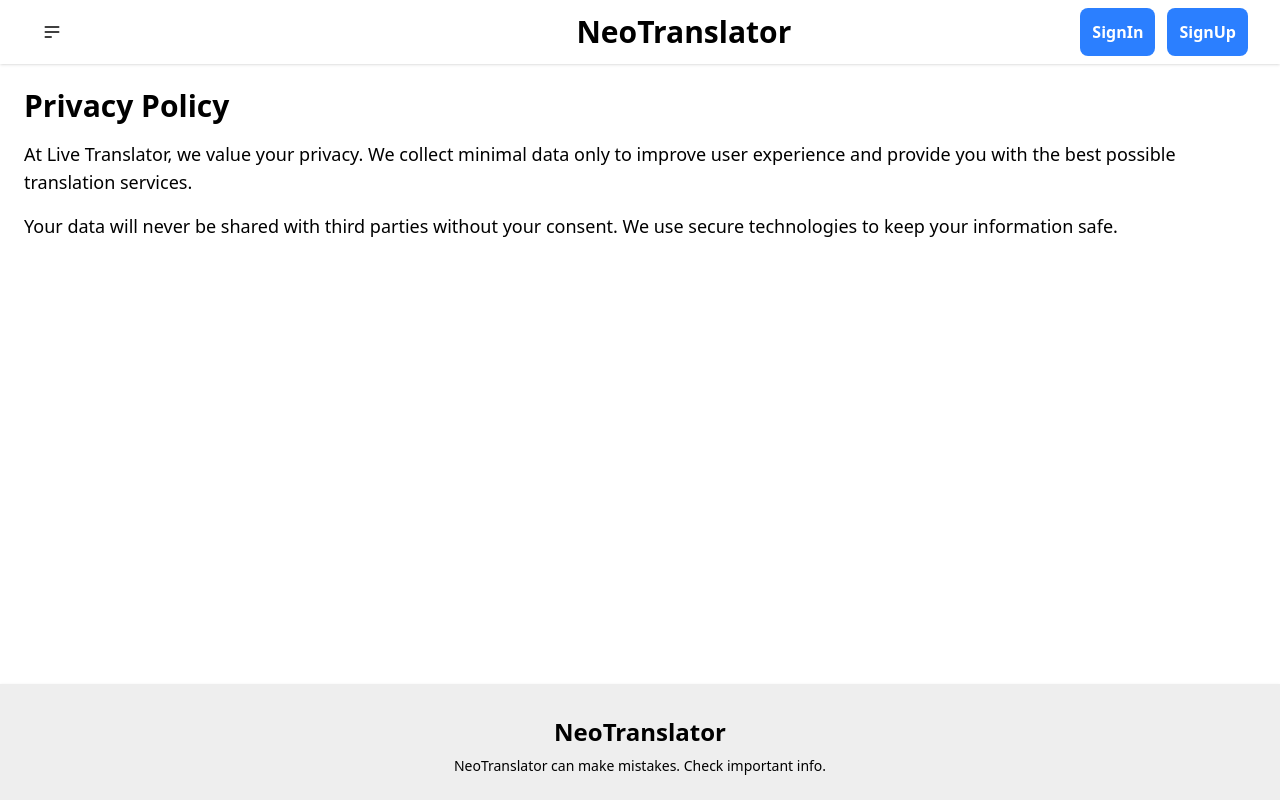
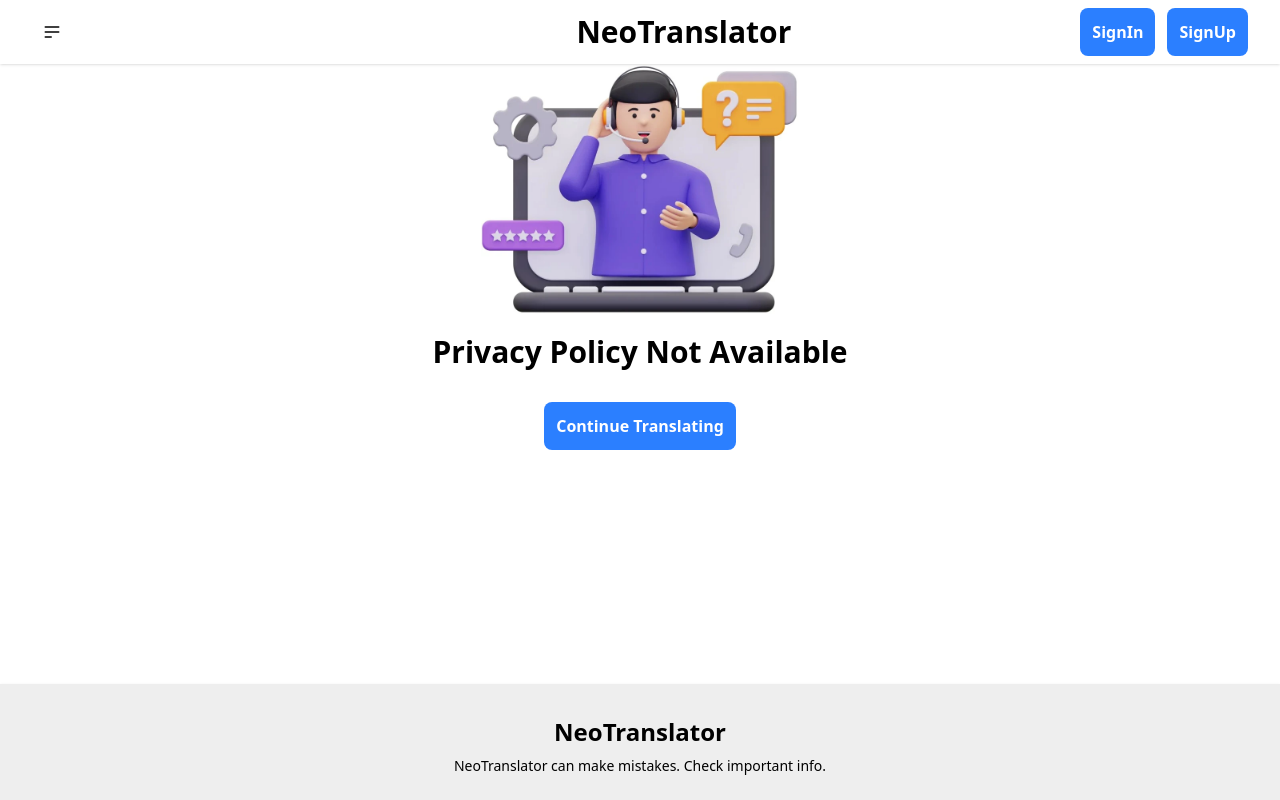
Before and after one commit to md-abu-naim/NeoTranslator-Client, a React (Vite) app: page /terms in a window 1280 px wide. Built offline with nearby package versions, Linux system fonts and the light colour scheme.

Commit message:
terms page update

```diff
--- a/src/Components/SignIn.jsx
+++ b/src/Components/SignIn.jsx
@@ -38,7 +38,7 @@ const SignIn = () => {
                                 <input className="w-full outline-none border-b border-gray-400" placeholder="Password"  {...register("password", { required: true })} type="password" />
                                 {errors.exampleRequired && <span>This field is required</span>}
                             </div>
-                            <input type="submit" className="w-full font-bold bg-blue-500 hover:bg-blue-900 transition duration-300 text-white p-3 mt-3 rounded-4xl" />
+                            <input type="submit" value='SIGN IN' className="w-full font-bold bg-blue-500 hover:bg-blue-900 transition duration-300 text-white p-3 mt-3 rounded-4xl" />
                         </form>
 
                         <div className="flex flex-col items-center justify-center">
--- a/src/Components/SignUp.jsx
+++ b/src/Components/SignUp.jsx
@@ -42,7 +42,7 @@ const SignUp = () => {
                         <input className="w-full outline-none border-b border-gray-400" placeholder="Password"  {...register("password", { required: true })} type="password" />
                         {errors.exampleRequired && <span>This field is required</span>}
                     </div>
-                    <input type="submit" className="w-full font-bold bg-blue-500 hover:bg-blue-900 transition duration-300 text-white p-3 mt-3 rounded-4xl" />
+                    <input type="submit" value='SIGN UP' className="w-full font-bold bg-blue-500 hover:bg-blue-900 transition duration-300 text-white p-3 mt-3 rounded-4xl" />
                 </form>
 
                 <div className="flex flex-col items-center justify-center">
--- a/src/Pages/Terms/Terms.jsx
+++ b/src/Pages/Terms/Terms.jsx
@@ -1,17 +1,13 @@
-import React from 'react';
+import { Link } from 'react-router-dom';
 
 const Terms = () => {
-    return (
-        <div className="container mx-auto p-6">
-      <h1 className="text-3xl font-bold mb-4">Privacy Policy</h1>
-      <p className="text-lg">
-        At Live Translator, we value your privacy. We collect minimal data only to improve user experience and provide you with the best possible translation services.
-      </p>
-      <p className="text-lg mt-4">
-        Your data will never be shared with third parties without your consent. We use secure technologies to keep your information safe.
-      </p>
+  return (
+    <div className="flex flex-col items-center">
+      <img className='h-[250px]' src="/assets/QuestionMark.webp" alt="" />
+      <h2 className='text-3xl my-5 font-bold'>Privacy Policy Not Available</h2>
+      <Link to="/" className="font-bold bg-blue-500 hover:bg-blue-900 transition duration-300 text-white p-3 mt-3 rounded-lg" >Continue Translating</Link>
     </div>
-    );
+  );
 };
 
 export default Terms;
```
Also changed, not shown: public/assets/QuestionMark.webp (added).
